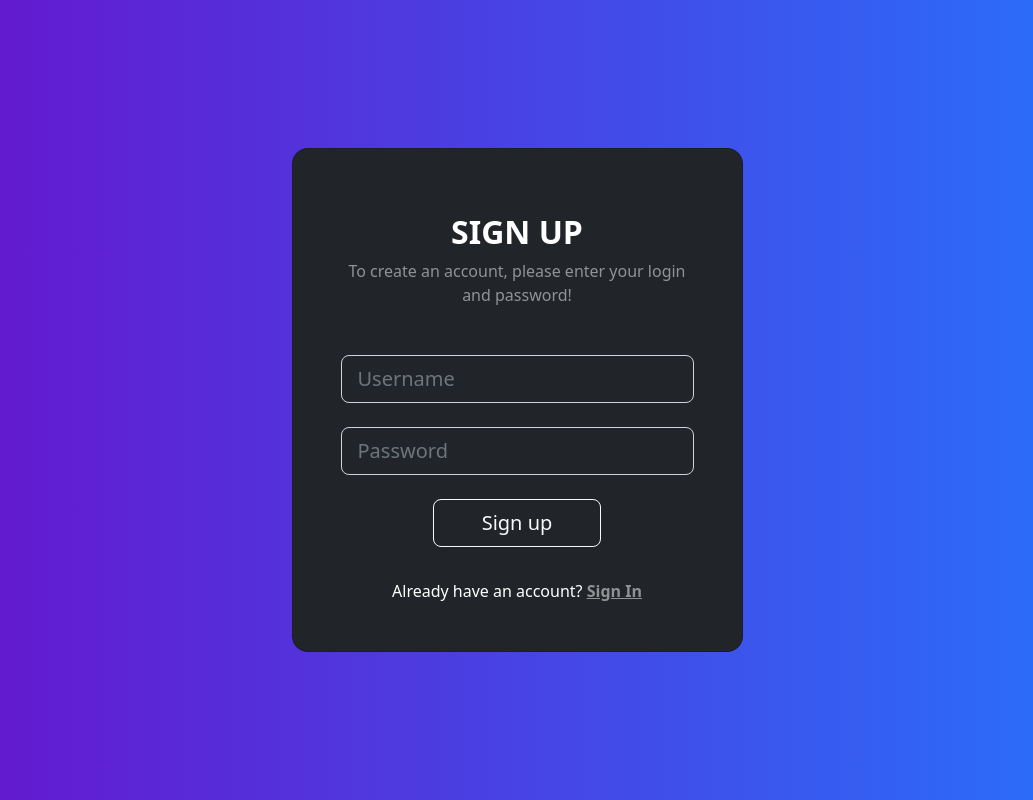
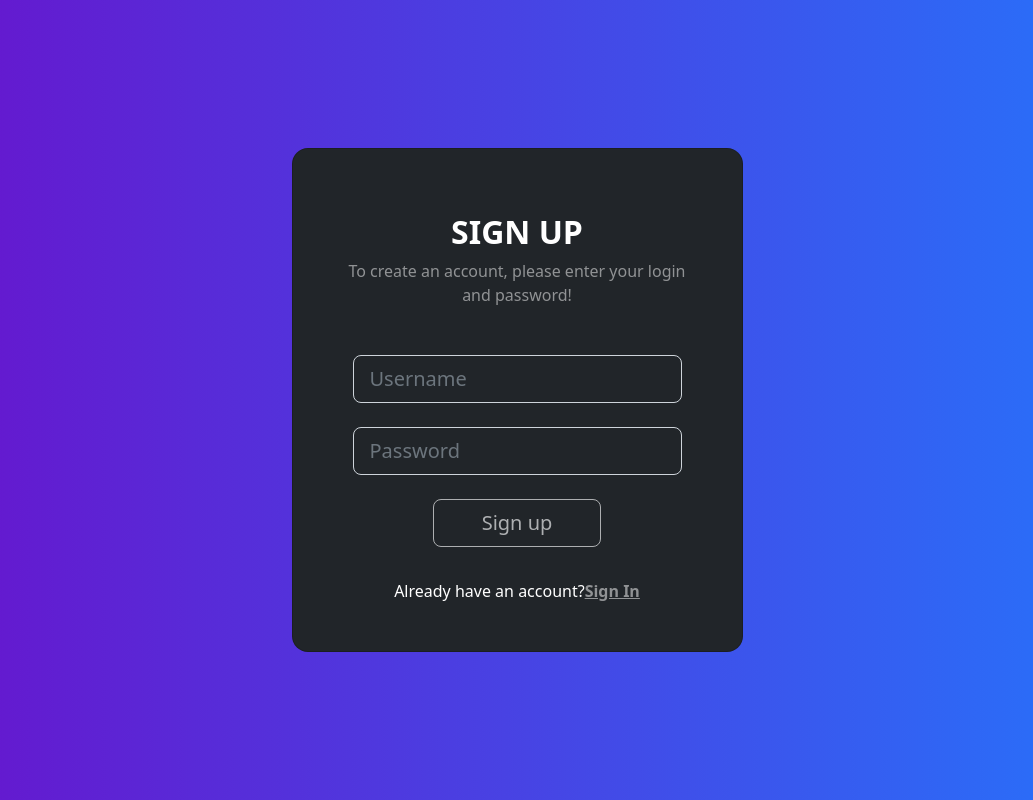
Before and after one commit to Nicram97/task-management-react, a React (Create React App) app: page /sign-up in a window 1280 px wide. Shown: the whole page, without its empty margins (123-1156 px from the left). Built offline with nearby package versions, Linux system fonts and the light colour scheme.

Commit message:
added yup for validation, added launch.json for debugging, added validation for registration. Code cleanup.

```diff
--- a/package.json
+++ b/package.json
@@ -19,7 +19,8 @@
     "react-router-dom": "^6.4.1",
     "react-scripts": "^5.0.1",
     "typescript": "^4.8.3",
-    "web-vitals": "^2.1.4"
+    "web-vitals": "^2.1.4",
+    "yup": "^0.32.11"
   },
   "scripts": {
     "start": "react-scripts start",
--- a/src/Auth/Login.tsx
+++ b/src/Auth/Login.tsx
@@ -1,35 +1,40 @@
 import React from 'react';
 import { Link } from 'react-router-dom';
-
 const Login: React.FC = () => {
-    const handleSubmit = (): void => {
-
-    }
+    const handleSubmit = (event: React.SyntheticEvent): void => {
+        event.preventDefault();
+    };
 
     return (
         <div className="card-body p-5 text-center">
-
             <div className="mb-md-3 mt-md-3 pb-3">
-
                 <h2 className="fw-bold mb-2 text-uppercase">Login</h2>
                 <p className="text-white-50 mb-5">Please enter your login and password!</p>
-
                 <div className="form-outline form-white mb-4">
-                    <input type="email" id="typeEmailX" placeholder='Username' className="form-control form-control-lg bg-transparent" style={{color: 'white'}}/>
+                    <input
+                        type="email"
+                        id="typeEmailX"
+                        placeholder='Username'
+                        className="form-control form-control-lg bg-transparent"
+                        style={{color: 'white'}}
+                    />
                 </div>
-
                 <div className="form-outline form-white mb-4">
-                    <input type="password" id="typePasswordX" placeholder='Password' className="form-control form-control-lg bg-transparent" style={{color: 'white'}}/>
+                    <input type="password"
+                        id="typePasswordX"
+                        placeholder='Password'
+                        className="form-control form-control-lg bg-transparent"
+                        style={{color: 'white'}}
+                    />
                 </div>
-                <button className="btn btn-outline-light btn-lg px-5" type="submit" onClick={handleSubmit}>Sign in</button>
-
+                <button className="btn btn-outline-light btn-lg px-5" type="submit" onClick={handleSubmit}>
+                    Sign in
+                </button>
             </div>
-
             <div>
                 <p className="mb-0">Don't have an account? <Link to={'/sign-up'} className="text-white-50 fw-bold">Sign Up</Link>
                 </p>
             </div>
-
         </div>
     );
 }
--- a/src/Auth/Register.tsx
+++ b/src/Auth/Register.tsx
@@ -1,30 +1,114 @@
+import { useState } from "react";
 import { Link } from "react-router-dom";
+import { authSchema } from "../utils/schemas/auth.schema";
+import { reach, ValidationError } from 'yup';
 
 const Register: React.FC = () => {
+    const [isUserNameValid, setIsUsernameValid] =  useState<boolean>(false);
+    const [usernameError, setUsernameError] = useState<string>('');
+    const [isPasswordValid, setIsPasswordValid] =  useState<boolean>(false);
+    const [passwordError, setPasswordError] = useState<string>('');
+    const isFormValid = isUserNameValid && isPasswordValid;
+
+    const handleSubmit = (event: React.SyntheticEvent): void => {
+        event.preventDefault();
+
+    };
+
+    const validateUsername = async (event: React.ChangeEvent<HTMLInputElement>): Promise<void> => {
+        event.preventDefault();
+
+        try {
+            const subSchema = reach(authSchema, 'username');
+            await subSchema.validate(event.target.value);
+            setIsUsernameValid(true);
+        } catch (e) {
+            console.error(e);
+            if (e instanceof ValidationError) {
+                setUsernameError(e.message);
+            }
+            setIsUsernameValid(false);
+        }
+    };
+
+    const validatePassword = async (event: React.ChangeEvent<HTMLInputElement>): Promise<void> => {
+        event.preventDefault();
+
+        try {
+            const subSchema = reach(authSchema, 'password');
+            await subSchema.validate(event.target.value);
+            setIsPasswordValid(true);
+        } catch (e) {
+            console.error(e);
+            if (e instanceof ValidationError) {
+                setPasswordError(e.message);
+            }
+            setIsPasswordValid(false);
+        }
+    };
     return (
         <div className="card-body p-5 text-center">
-
             <div className="mb-md-3 mt-md-3 pb-3">
-
-                <h2 className="fw-bold mb-2 text-uppercase">Sign up</h2>
-                <p className="text-white-50 mb-5">To create an account, please enter your login and password!</p>
-
-                <div className="form-outline form-white mb-4">
-                    <input type="email" id="typeEmailX" placeholder='Username' className="form-control form-control-lg bg-transparent" style={{color: 'white'}}/>
+                <h2 className="fw-bold mb-2 text-uppercase">
+                    Sign up
+                </h2>
+                <p className="text-white-50 mb-5">
+                    To create an account, please enter your login and password!
+                </p>
+                <div className="container mb-4">
+                    <div className="form-outline form-white mb-0">
+                        <input
+                            type="text"
+                            id="username"
+                            placeholder='Username'
+                            className="form-control form-control-lg bg-transparent"
+                            style={{color: 'white'}}
+                            onChange={validateUsername}
+                        />
+                    </div>
+                    {
+                        usernameError && !isUserNameValid
+                        ?
+                        <p className="text-danger mb-0">
+                            <small>{usernameError}</small>
+                        </p>
+                        :
+                        null
+                    }
                 </div>
-
-                <div className="form-outline form-white mb-4">
-                    <input type="password" id="typePasswordX" placeholder='Password' className="form-control form-control-lg bg-transparent" style={{color: 'white'}}/>
+                <div className="container mb-4">
+                    <div className="form-outline form-white mb-0">
+                        <input
+                            type="password"
+                            id="typePasswordX"
+                            placeholder='Password'
+                            className="form-control form-control-lg bg-transparent"
+                            style={{color: 'white'}}
+                            onChange={validatePassword}
+                        />
+                    </div>
+                    {
+                        passwordError && !isPasswordValid
+                        ?
+                        <p className="text-danger mb-0">
+                            <small>{passwordError}</small>
+                        </p>
+                        : null
+                    }
                 </div>
-                <button className="btn btn-outline-light btn-lg px-5" type="submit">Sign up</button>
-
+                <button
+                    className="btn btn-outline-light btn-lg px-5"
+                    type="submit"
+                    onClick={handleSubmit}
+                    disabled={!isFormValid}>
+                    Sign up
+                </button>
             </div>
-
             <div>
-                <p className="mb-0">Already have an account? <Link to={'/sign-in'} className="text-white-50 fw-bold">Sign In</Link>
+                <p className="mb-0">Already have an account?
+                    <Link to={'/sign-in'} className="text-white-50 fw-bold">Sign In</Link>
                 </p>
             </div>
-
         </div>
     );
 }
--- a/src/context/ErrorContext.ts
+++ /dev/null
@@ -1,3 +0,0 @@
-export const ErrorContext = () => {
-
-}
--- a/src/errors/ServiceError.ts
+++ b/src/errors/ServiceError.ts
@@ -3,7 +3,7 @@ export class ServiceError extends Error {
     cause?: Error | string;
     errorMessage: string;
 
-    constructor(message: string, code: number, cause: Error | string) {
+    constructor(code: number, message: string, cause: Error | string) {
         super(`Task management have failed ${message}, ${code}`);
         this.code = code;
         this.errorMessage = message;
--- /dev/null
+++ b/src/utils/schemas/auth.schema.ts
@@ -0,0 +1,16 @@
+import * as yup from "yup";
+
+export const authSchema = yup.object().shape({
+    username: yup.string()
+    .min(4)
+    .max(20)
+    .label('username'),
+
+    password: yup.string()
+    .min(4)
+    .max(20)
+    .matches(new RegExp(/(?:(?=.*\d)|(?=.*\W+))(?![.\n])(?=.*[A-Z])(?=.*[a-z]).*$/),
+    'Require one lowercase and one uppercase character and one special character'
+    )
+    .label('password'),
+});
--- a/tsconfig.json
+++ b/tsconfig.json
@@ -18,7 +18,7 @@
     "resolveJsonModule": true,
     "isolatedModules": true,
     "noEmit": true,
-    "jsx": "react-jsx"
+    "jsx": "preserve"
   },
   "include": [
     "src"
```
Also changed, not shown: src/modals/ErrorModal.tsx (deleted, +0 -39 lines), 1 other file (tests, documents, lock files or other folders).
